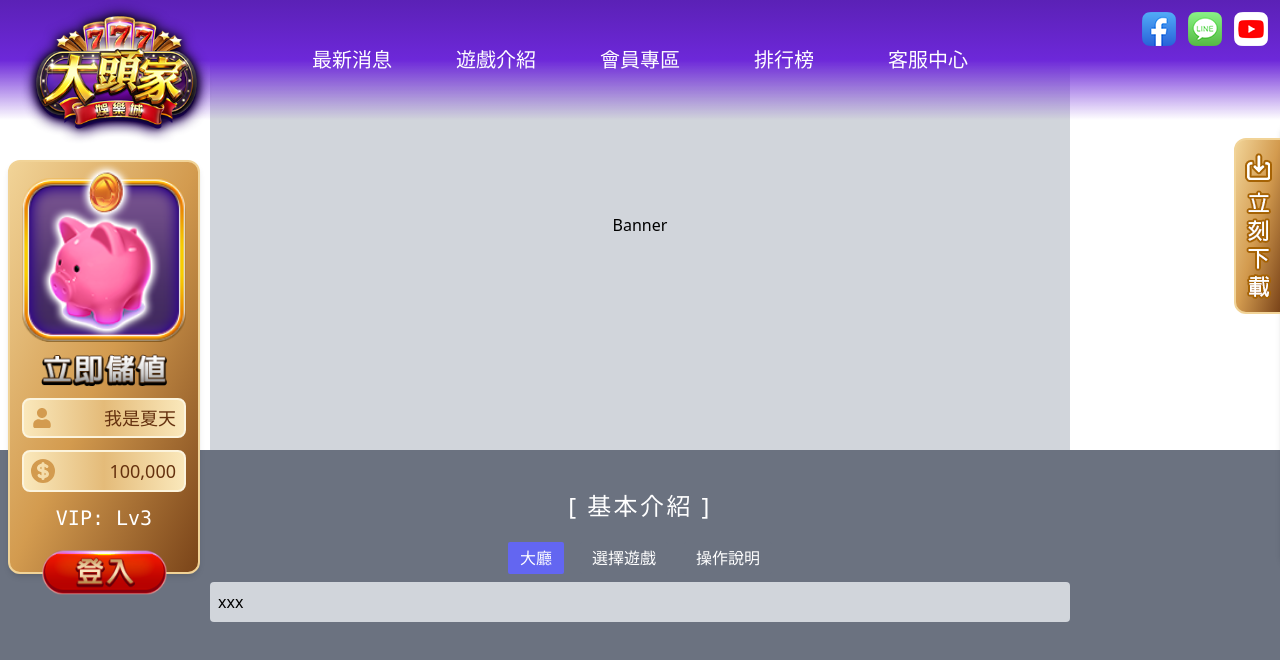
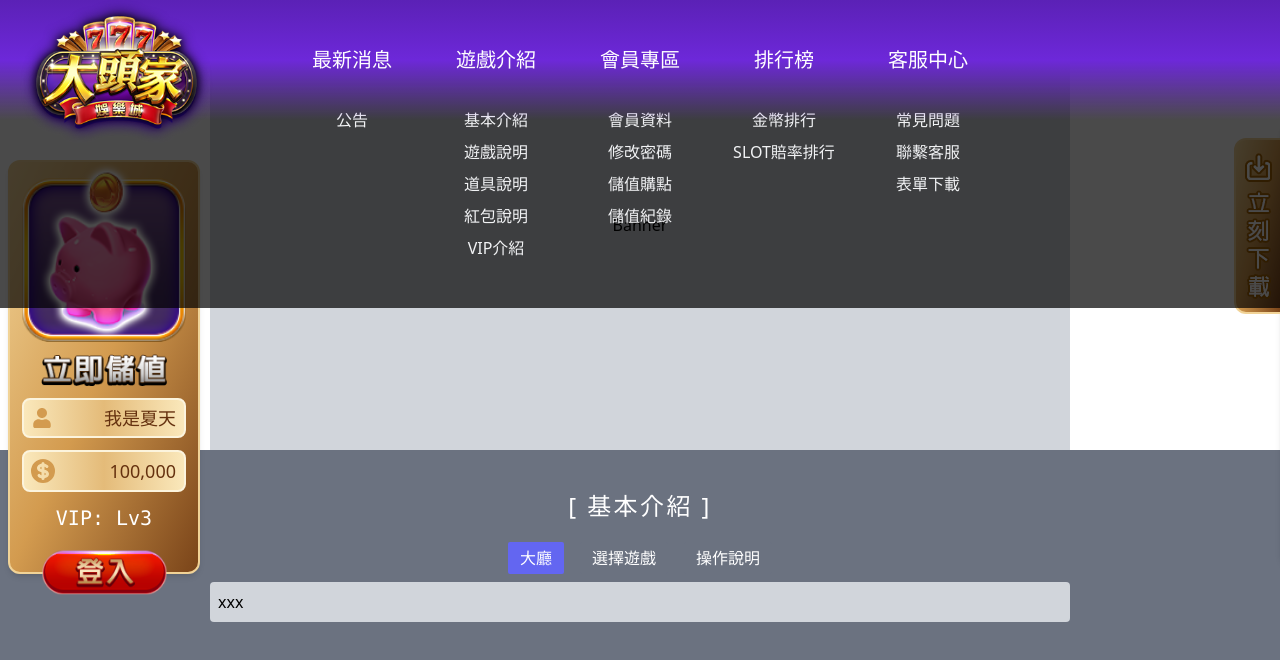
Before and after one commit to summerchen0101/official777-v2, a Next.js app: page /intro in a window 1280 px wide. Shown: the top 660 px of the page. Built offline with nearby package versions, Linux system fonts and the light colour scheme.

Commit message:
HeaderNav style updated

```diff
--- a/components/layout/HeaderNav.tsx
+++ b/components/layout/HeaderNav.tsx
@@ -7,14 +7,15 @@ function HeaderNav() {
   const router = useRouter()
 
   return (
-    <header className="bg-gradient-to-b from-purple-800 via-purple-700 fixed top-0 w-full z-30 h-[120px] flex items-center px-5">
+    <header className="group fixed top-0 w-full z-30">
+      <div className="bg-gradient-to-b from-purple-800 via-purple-700 relative h-[120px] flex items-center px-5 z-20">
         <img
           src="/logo.png"
           alt=""
           className="cursor-pointer h-36 absolute top-0"
           onClick={() => router.push('/')}
         />
-      <div className="flex-1 group flex flex-col items-center">
+        <div className="flex-1 flex flex-col items-center">
           <div className="flex px-5">
             {menu.map((m, i) => (
               <div
@@ -25,9 +26,11 @@ function HeaderNav() {
               </div>
             ))}
           </div>
+        </div>
+      </div>
       {/* Hover展開的內容 */}
-        <div className="pt-[80px] invisible opacity-0 group-hover:visible group-hover:opacity-100 absolute top-0 cursor-pointer transition-all">
-          <div className=" bg-gradient-to-t from-gray-900 via-gray-900 opacity-95 py-5 px-5 pt-10 flex space-x- justify-center h-56 -mt-3">
+      <div className="invisible opacity-0 group-hover:visible group-hover:opacity-100 w-full absolute top-0 cursor-pointer transition-all">
+        <div className="pt-[120px] bg-black/75 opacity-95 py-2 px-5 flex space-x- justify-center h-[320px] -mt-3 relative z-10">
           {menu.map((m, m_i) => (
             <div key={m_i} className="space-y-2 w-36">
               {m.subs?.map((t, i) => (
@@ -43,7 +46,6 @@ function HeaderNav() {
           ))}
         </div>
       </div>
-      </div>
       <div className="flex space-x-3 absolute top-0 right-0 m-3">
         <img src="/fb.png" alt="" />
         <img src="/line.png" alt="" />
--- a/tailwind.config.js
+++ b/tailwind.config.js
@@ -4,6 +4,9 @@ module.exports = {
   darkMode: false, // or 'media' or 'class'
   theme: {
     extend: {
+      zIndex: {
+        '-1': '-1',
+      },
       backgroundImage: {
         'main-pattern': "url('/bg.png')",
         'login-btn': "url('/login_btn.png')",
```
Lines whose indentation alone changed are shown as unchanged.
